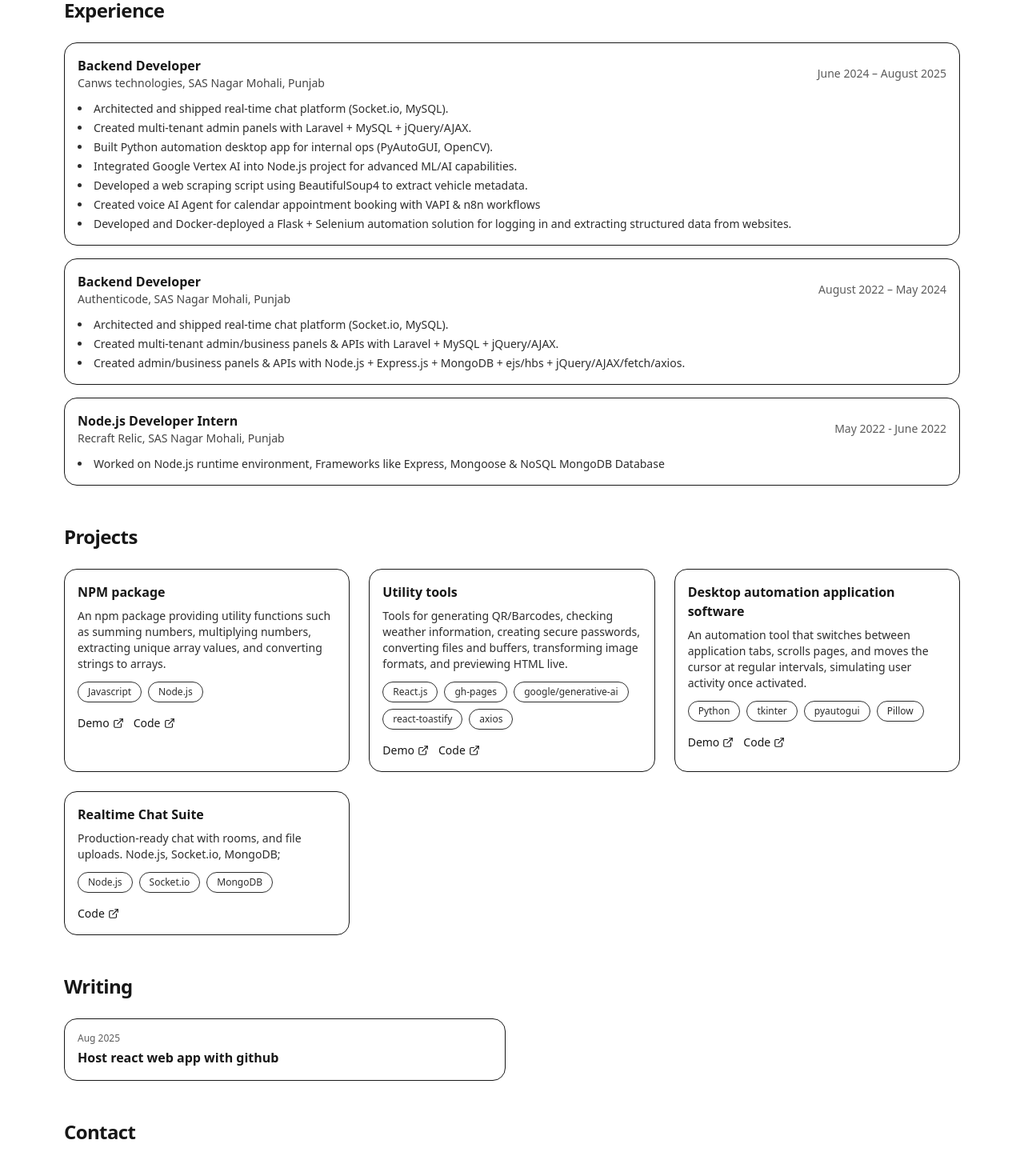
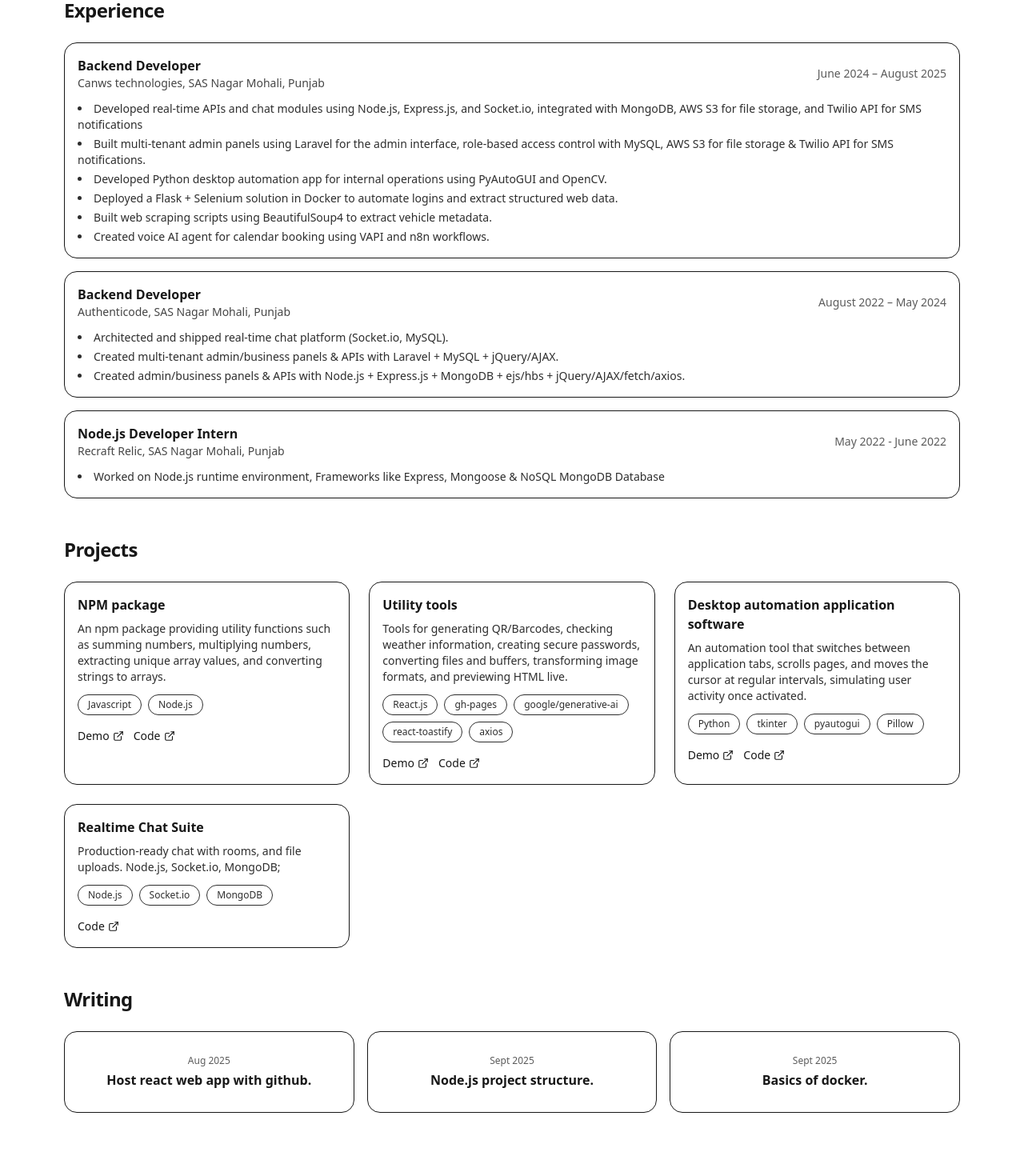
Before and after one commit to kunndnn/portfolio, a React (Vite) app: page / in a window 1280 px wide. Shown: the part 1360-2805 px from the top of the page at 80% size. Built offline with nearby package versions, Linux system fonts and the light colour scheme.

Commit message:
minor updates

```diff
--- a/src/components/Writing.jsx
+++ b/src/components/Writing.jsx
@@ -4,20 +4,16 @@ import { motion } from "framer-motion";
 export default function Writing() {
   return (
     <Section id="writing" title="Writing">
-      <div className="grid gap-4 md:grid-cols-2">
+      <div className="grid gap-4 md:grid-cols-3">
         {DATA.posts.map((post) => (
-          <span key={post.href}
-            onClick={() => window.open(post.href, "_blank")}
-            className="rounded-2xl border hover:shadow-sm cursor-pointer">
             <motion.div
               key={post.title}
               whileHover={{ y: -4 }}
-              className="group relative overflow-hidden rounded-2xl p-4"
+              className="group relative border overflow-hidden rounded-2xl p-7 text-center"
             >
               <div className="text-xs opacity-70">{post.date}</div>
               <div className="mt-1 text-base font-semibold">{post.title}</div>
             </motion.div>
-          </span>
         ))}
       </div>
     </Section>
--- a/src/constants.js
+++ b/src/constants.js
@@ -80,13 +80,12 @@ export const DATA = {
       role: "Backend Developer",
       period: "June 2024 – August 2025",
       bullets: [
-        "Architected and shipped real‑time chat platform (Socket.io, MySQL).",
-        "Created multi‑tenant admin panels with Laravel + MySQL + jQuery/AJAX.",
-        "Built Python automation desktop app for internal ops (PyAutoGUI, OpenCV).",
-        "Integrated Google Vertex AI into Node.js project for advanced ML/AI capabilities.",
-        "Developed a web scraping script using BeautifulSoup4 to extract vehicle metadata.",
-        "Created voice AI Agent for calendar appointment booking with VAPI & n8n workflows",
-        "Developed and Docker-deployed a Flask + Selenium automation solution for logging in and extracting structured data from websites.",
+        "Developed real-time APIs and chat modules using Node.js, Express.js, and Socket.io, integrated with MongoDB, AWS S3 for file storage, and Twilio API for SMS notifications",
+        "Built multi-tenant admin panels using Laravel for the admin interface, role-based access control with MySQL, AWS S3 for file storage & Twilio API for SMS notifications.",
+        "Developed Python desktop automation app for internal operations using PyAutoGUI and OpenCV.",
+        "Deployed a Flask + Selenium solution in Docker to automate logins and extract structured web data.",
+        "Built web scraping scripts using BeautifulSoup4 to extract vehicle metadata.",
+        "Created voice AI agent for calendar booking using VAPI and n8n workflows.",
       ],
     },
     {
@@ -174,9 +173,19 @@ export const DATA = {
   // --- Writing
   posts: [
     {
-      title: "Host react web app with github",
+      title: "Host react web app with github.",
       date: "Aug 2025",
       href: "https://kunndnn.github.io/blogs/#/post/host-react-app-with-github",
+    },
+    {
+      title: "Node.js project structure.",
+      date: "Sept 2025",
+      href: "https://kunndnn.github.io/blogs/#/post/node-js-project-structure",
+    },
+    {
+      title: "Basics of docker.",
+      date: "Sept 2025",
+      href: "https://kunndnn.github.io/blogs/#/post/docker-basics",
     },
   ],
   // --- CTA assets
```
Also changed, not shown: src/components/common/Section.jsx (line endings or trailing spaces).
